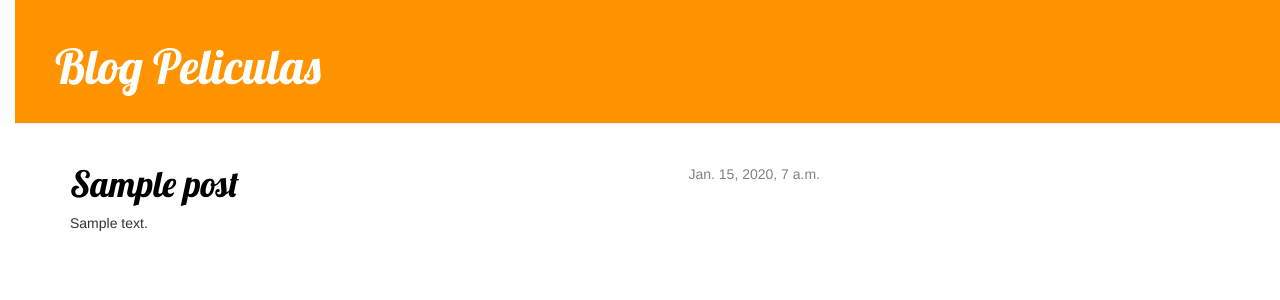
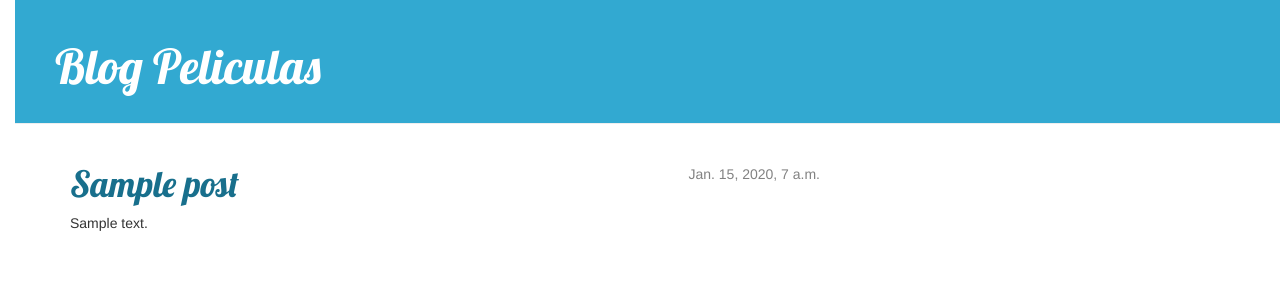
Before and after one commit to Sofiavigna/my-first-blog, a Django app: template blog/templates/blog/post_list.html in a window 1280 px wide. Shown: the top 300 px of the page. Run offline with Django 3.2, Linux system fonts and the light colour scheme; the template is opened without the code that fills it: values that come from a table or form of the project are taken from there, others are empty; tables that the repository leaves empty hold one stand-in row (values such as "Sample post"); some libraries are stand-ins or nearby versions.

Commit message:
Cambio color

```diff
--- a/blog/static/css/blog.css
+++ b/blog/static/css/blog.css
@@ -2,17 +2,13 @@
         padding-left: 15px;
     }
 
-   h1 a {
+     h1 a {
         color: #186F8C;
-    }
-
-     h1 a {
-        color: #FCA205;
         font-family: 'Lobster';
     }
 
     .page-header {
-        background-color: #ff9400;
+        background-color: #32A9D1;
         margin-top: 0;
         padding: 20px 20px 20px 40px;
     }
@@ -56,5 +52,5 @@
     }
 
     .post h1 a, .post h1 a:visited {
-        color: #000000;
+        color: #186F8C;;
     }
```
